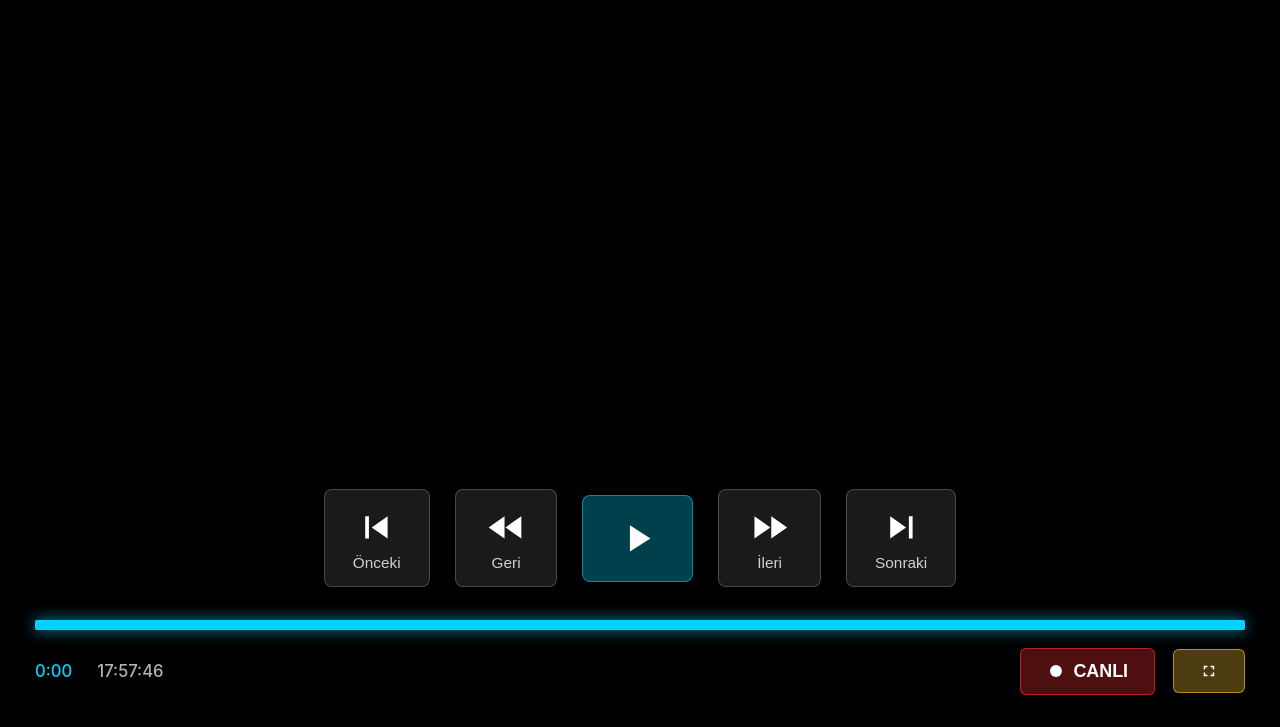
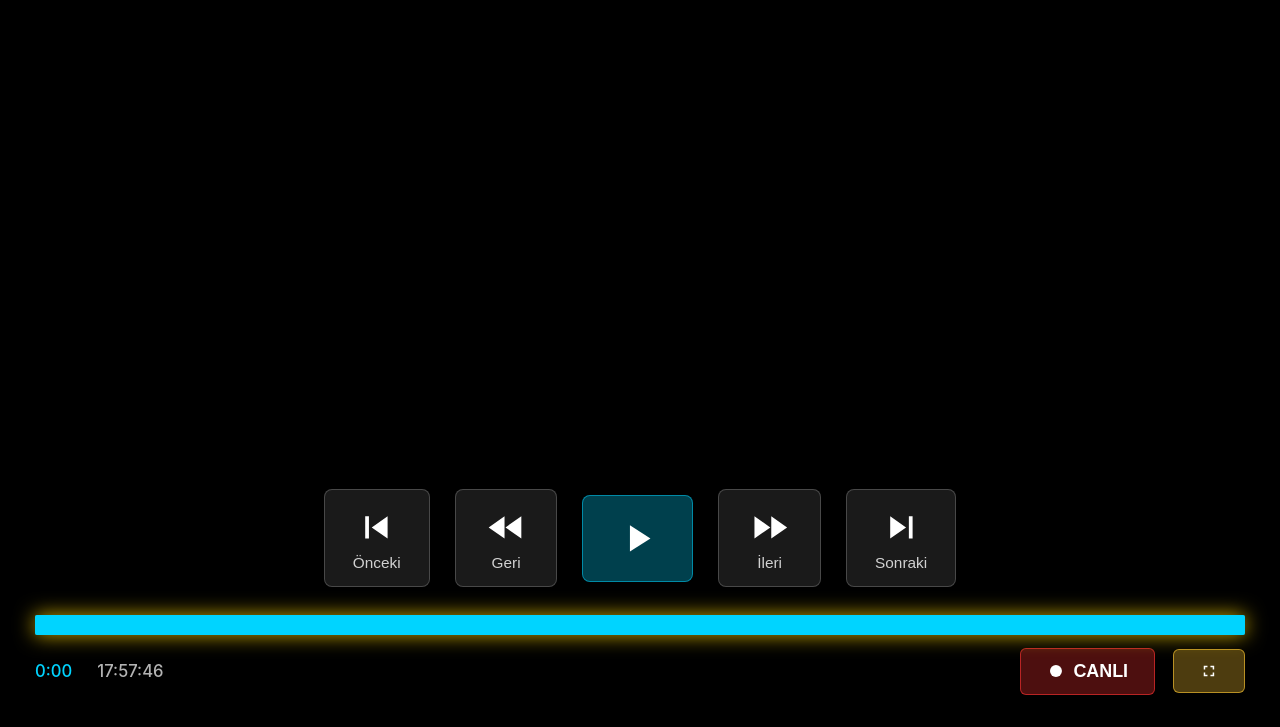
Before and after one commit to Riscue/iptv-plus, a website: page views/player.html in a window 1280 px wide. In both pictures the pointer is over the element 640 px from the left and 701 px from the top of the page. Shown: the part 77-804 px from the top of the page. Drawn offline with nearby package versions, Linux system fonts and the light colour scheme; no server answers.

Commit message:
feat: Increase progress bar height and add hover states for improved visibility and interaction.

```diff
--- a/views/public/css/player.css
+++ b/views/public/css/player.css
@@ -306,7 +306,7 @@ body {
 
 #progress-bar {
     width: 100%;
-    height: clamp(6px, 0.8vh, 12px);
+    height: clamp(12px, 1.6vh, 24px);
     background: rgba(255, 255, 255, 0.2);
     border-radius: 2px;
     cursor: pointer;
@@ -333,12 +333,14 @@ body {
 }
 
 /* Progress bar focus (seeking mode) */
+#progress-bar:hover,
 #progress-bar:focus {
     outline: none;
-    height: clamp(12px, 1.5vh, 18px);
+    height: clamp(18px, 2.4vh, 36px);
     background: rgba(255, 255, 255, 0.3);
 }
 
+#progress-bar:hover #progress-position,
 #progress-bar:focus #progress-position {
     background: linear-gradient(90deg, #ffd700 0%, #ffed4e 100%);
     box-shadow: 0 0 20px rgba(255, 215, 0, 0.8);
```
